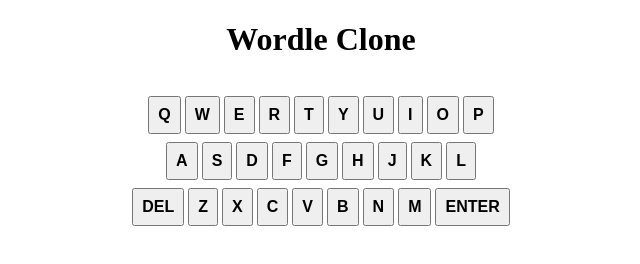
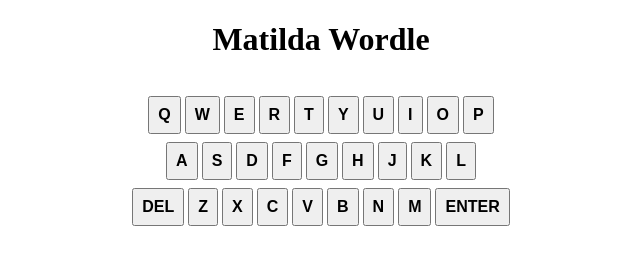
Before and after one commit to kyliegrace22/RockRidgePerformingArtsWordle.com, a website: page build folder/index.html in a window 1280 px wide. Shown: the whole page, without its empty margins (319-959 px from the left). Drawn offline with nearby package versions, Linux system fonts and the light colour scheme.

Commit message:
Update index.html

```diff
--- a/build folder/index.html
+++ b/build folder/index.html
@@ -13,7 +13,7 @@
   />
 </head>
 <body>
-    <h1> Wordle Clone </h1>
+    <h1> Matilda Wordle </h1>
 
     <div id="game-board">
 
```
